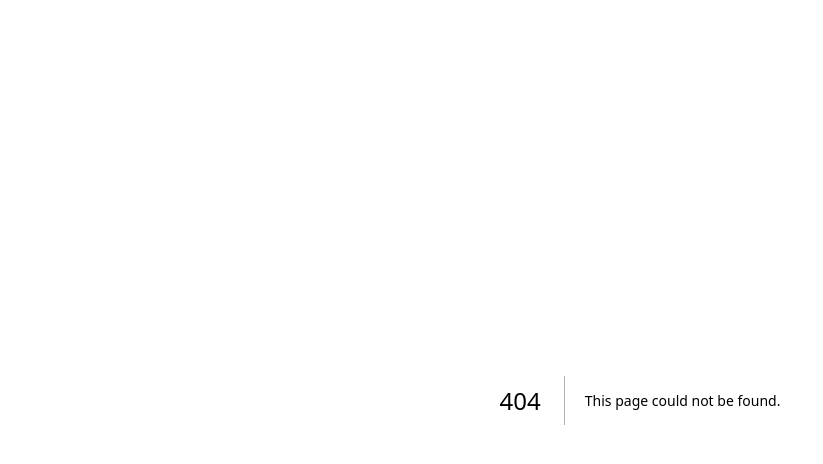
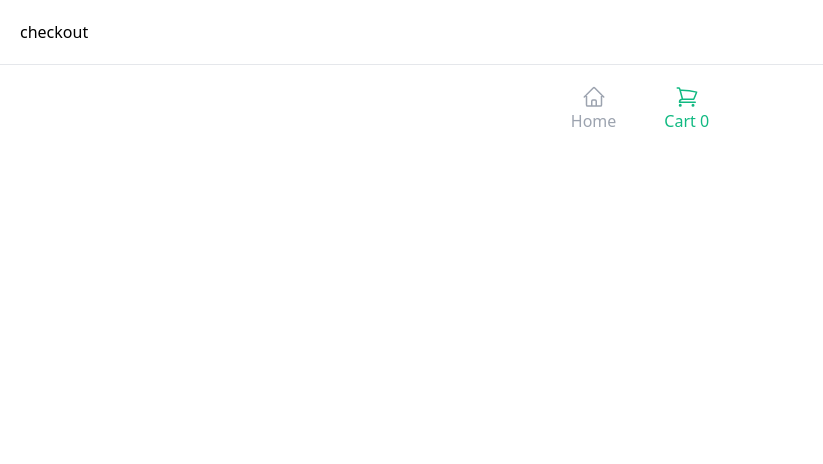
Before and after one commit to denisrold/e-comm-withStripe, a Next.js app in the folder e-comm/e-comm/: page /checkout in a window 1280 px wide. Before the commit this address had no page. Shown: the top 464 px of the page, without its empty margins (0-823 px from the left). Built offline with nearby package versions, Linux system fonts and the light colour scheme.

Commit message:
Layout Footer ok

```diff
--- /dev/null
+++ b/e-comm/e-comm/components/Footer.js
@@ -0,0 +1,57 @@
+import Link from "next/link";
+import { useRouter } from "next/router";
+
+export default function Footer() {
+  const router = useRouter();
+  const path = router.pathname;
+  return (
+    <footer className="sticky bottom-0 bg-white p-5  w-full flex border-t border-gray-200 justify-center space-x-12 text-gray-400">
+      <Link
+        href={"/"}
+        className={
+          (path === "/" ? "text-emerald-500 " : " ") +
+          " flex justify-center items-center flex-col"
+        }
+      >
+        <svg
+          xmlns="http://www.w3.org/2000/svg"
+          fill="none"
+          viewBox="0 0 24 24"
+          strokeWidth={1.5}
+          stroke="currentColor"
+          className="w-6 h-6"
+        >
+          <path
+            strokeLinecap="round"
+            strokeLinejoin="round"
+            d="M2.25 12l8.954-8.955c.44-.439 1.152-.439 1.591 0L21.75 12M4.5 9.75v10.125c0 .621.504 1.125 1.125 1.125H9.75v-4.875c0-.621.504-1.125 1.125-1.125h2.25c.621 0 1.125.504 1.125 1.125V21h4.125c.621 0 1.125-.504 1.125-1.125V9.75M8.25 21h8.25"
+          />
+        </svg>
+        <span>Home</span>
+      </Link>
+      <Link
+        href={"/checkout"}
+        className={
+          (path === "/checkout" ? "text-emerald-500 " : " ") +
+          " flex justify-center items-center flex-col"
+        }
+      >
+        <svg
+          xmlns="http://www.w3.org/2000/svg"
+          fill="none"
+          viewBox="0 0 24 24"
+          strokeWidth={1.5}
+          stroke="currentColor"
+          className="w-6 h-6"
+        >
+          <path
+            strokeLinecap="round"
+            strokeLinejoin="round"
+            d="M2.25 3h1.386c.51 0 .955.343 1.087.835l.383 1.437M7.5 14.25a3 3 0 00-3 3h15.75m-12.75-3h11.218c1.121-2.3 2.1-4.684 2.924-7.138a60.114 60.114 0 00-16.536-1.84M7.5 14.25L5.106 5.272M6 20.25a.75.75 0 11-1.5 0 .75.75 0 011.5 0zm12.75 0a.75.75 0 11-1.5 0 .75.75 0 011.5 0z"
+          />
+        </svg>
+        <span>Cart 0</span>
+      </Link>
+    </footer>
+  );
+}
--- /dev/null
+++ b/e-comm/e-comm/components/Layout.js
@@ -0,0 +1,10 @@
+import Footer from "./Footer";
+
+export default function Layout({ children }) {
+  return (
+    <div>
+      <div className="p-5">{children}</div>
+      <Footer />
+    </div>
+  );
+}
--- /dev/null
+++ b/e-comm/e-comm/pages/checkout.js
@@ -0,0 +1,9 @@
+import Layout from "@/components/Layout";
+
+export default function CheckoutOutPage() {
+  return (
+    <div>
+      <Layout>checkout</Layout>
+    </div>
+  );
+}
--- a/e-comm/e-comm/pages/index.js
+++ b/e-comm/e-comm/pages/index.js
@@ -1,11 +1,13 @@
 import { initMongoose } from "@/lib/mongoose";
 import Product from "../components/Product";
-import { useEffect, useState } from "react";
+import { useState } from "react";
 import { findAllProducts } from "./api/products";
+import Layout from "@/components/Layout";
 
 export default function Home({ products }) {
   // const [productInfo, setProductInfo] = useState([]);
   const [phrase, setPhrase] = useState("");
+  //esto sera reemplazado por getServrSideProps
   // useEffect(() => {
   //   fetch("/api/products")
   //     .then((response) => response.json())
@@ -19,7 +21,8 @@
     products = products.filter((p) => p.name.toLowerCase().includes(phrase));
   }
   return (
-    <div className="p-5">
+    <Layout>
+      {" "}
       <input
         value={phrase}
         onChange={(e) => {
@@ -52,7 +55,7 @@
           );
         })}
       </div>
-    </div>
+    </Layout>
   );
 }
 
```
